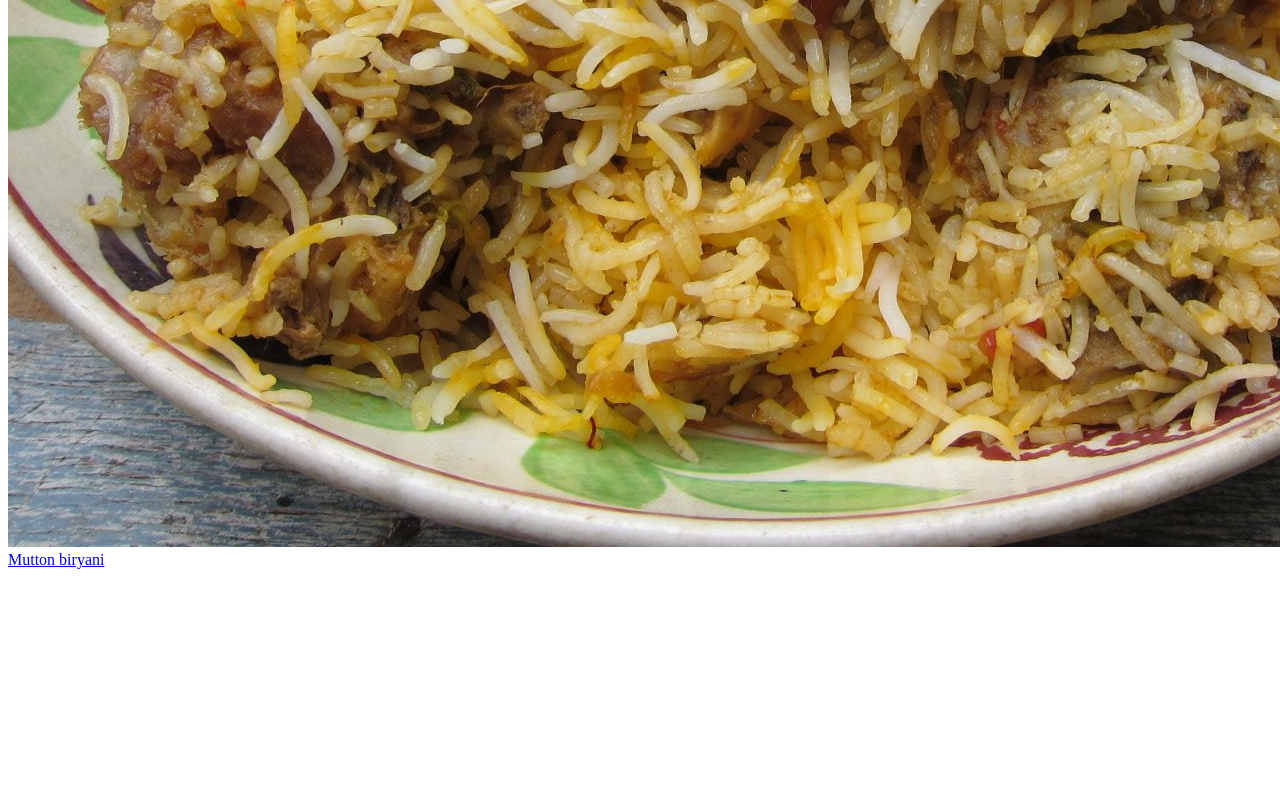
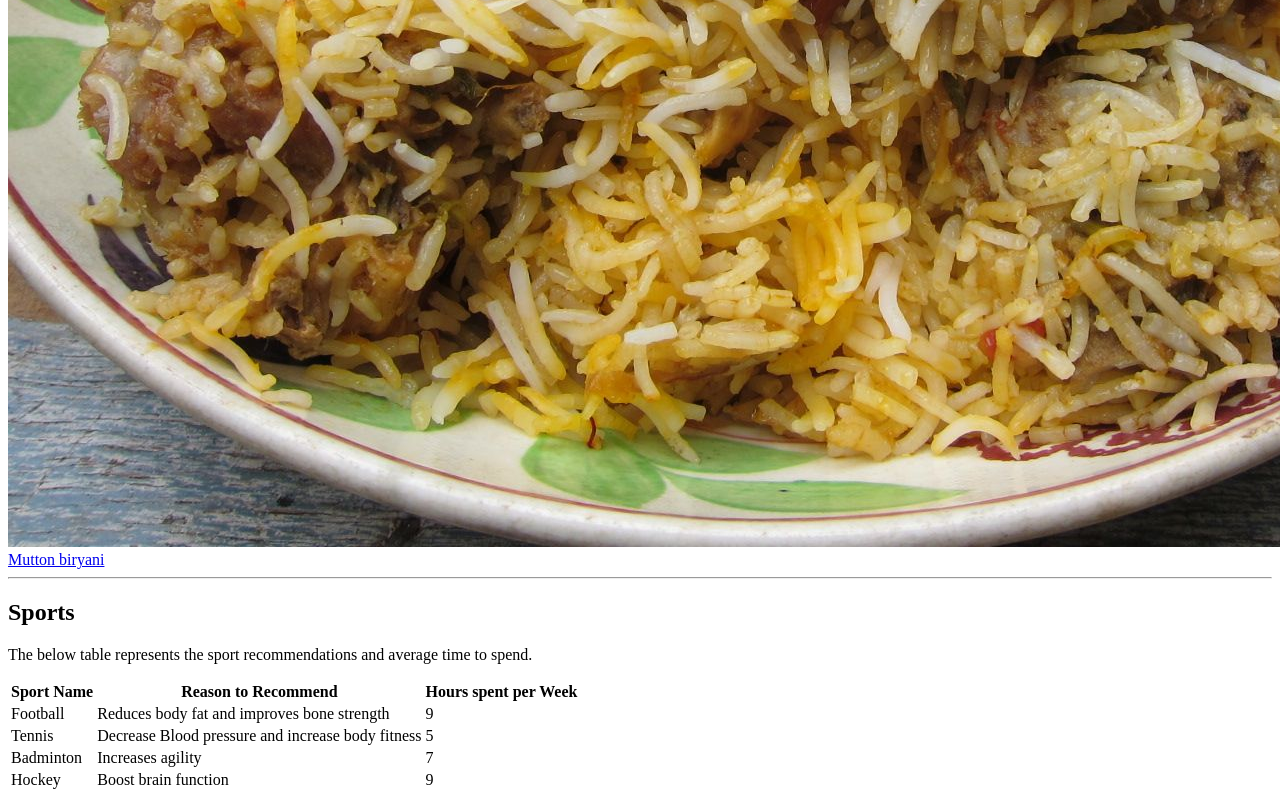
Before and after one commit to 44-563-WebApps-F23/44563-webapps-f23-assignment3-S567423, a plain HTML site: page Mystats.html in a window 1280 px wide. Shown: the part 788-1588 px from the top of the page. Before the commit the page ends 1365 px from the top, so only its background shows below. Drawn offline with Linux system fonts and the light colour scheme.

Commit message:
added table

```diff
--- a/Mystats.html
+++ b/Mystats.html
@@ -11,5 +11,37 @@
     <p>Mutton Biryani is known for it's super rich flavours with tender mutton meat fragrant spices.It's the most popular dish of South India. </p>
     <img src="biryani.jpeg"><br>
     <a href="biryani.jpeg">Mutton biryani</a>
+
+    <hr>
+    <h2>Sports</h2>
+    <p>The below table represents the sport recommendations and average time to spend.</p>
+
+<table>
+    <tr>
+        <th>Sport Name</th>
+        <th>Reason to Recommend</th>
+        <th>Hours spent per Week</th>
+    </tr>
+    <tr>
+        <td>Football</td>
+        <td>Reduces body fat and improves bone strength</td>
+        <td>9</td>
+    </tr>
+    <tr>
+        <td>Tennis</td>
+        <td>Decrease Blood pressure and increase body fitness</td>
+        <td>5</td>
+        <tr>
+            <td>Badminton</td>
+            <td>Increases agility</td>
+            <td>7</td>
+            <tr>
+                <td>Hockey</td>
+                <td>Boost brain function</td>
+                <td>9</td>
+            </tr>
+        </tr>
+    </tr>
+</table>
 </body>
 </html>
```
